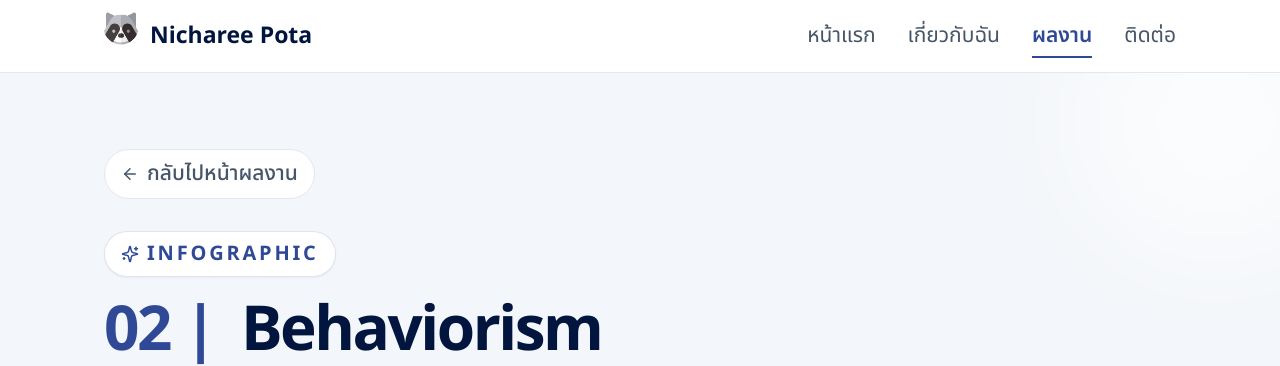
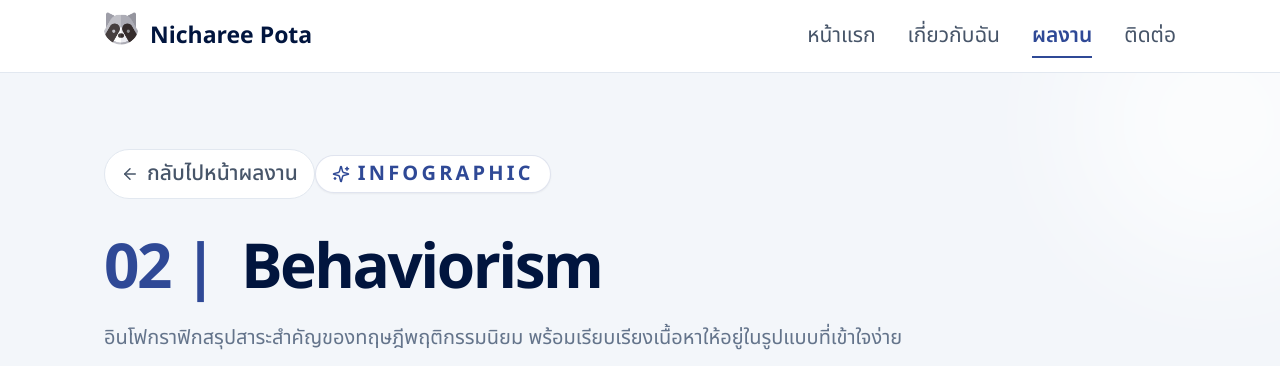
Before and after one commit to wachirapong-n/Pota-portfolio, a Next.js app: page /works/behaviorism in a window 1280 px wide. Shown: the top 366 px of the page. Built offline with nearby package versions, Linux system fonts and the light colour scheme.

Commit message:
refactor

```diff
--- a/app/about/page.tsx
+++ b/app/about/page.tsx
@@ -1,4 +1,4 @@
-import { Sparkles, Target, UserRound } from "lucide-react";
+import { Target, UserRound } from "lucide-react";
 import {
   aboutGoal,
   gridItemsInterested,
@@ -8,6 +8,7 @@ import {
 import ScrollReveal from "@/components/about/scroll-reveal";
 import AboutGrid from "@/components/about/about-grid";
 import DecoratedImage from "@/components/shared/decorated-image";
+import SectionLabel from "@/components/shared/section-label";
 
 export default function AboutPage() {
   return (
@@ -19,9 +20,7 @@ export default function AboutPage() {
         />
         <div className="relative mx-auto grid w-full max-w-[1120px] items-center gap-12 px-6 md:grid-cols-[1fr_0.82fr] md:gap-16 max-sm:px-[18px]">
           <ScrollReveal direction="left">
-            <p className="mb-5 inline-flex items-center gap-2 rounded-full border uppercase border-primary/15 bg-white px-4 py-2 text-xl font-bold tracking-[0.16em] text-primary shadow-sm">
-              <Sparkles size={18} aria-hidden="true" /> GET TO KNOW
-            </p>
+            <SectionLabel className="mb-5 uppercase">GET TO KNOW</SectionLabel>
             <h1 className="max-w-[650px] text-[clamp(38px,6vw,64px)] font-bold leading-[1.2] tracking-[-0.04em] text-ink">
               ABOUT
               <span className="mt-1  text-primary"> ME</span>
--- a/app/contact/page.tsx
+++ b/app/contact/page.tsx
@@ -1,9 +1,10 @@
 import type { Metadata } from "next";
-import { ExternalLink, MapPin, Sparkles } from "lucide-react";
+import { ExternalLink, MapPin } from "lucide-react";
 import { profile } from "@/data/profile";
 import { ContactForm } from "@/components/contact/contact-form";
 import ScrollReveal from "@/components/about/scroll-reveal";
 import DecoratedImage from "@/components/shared/decorated-image";
+import SectionLabel from "@/components/shared/section-label";
 
 export const metadata: Metadata = {
   title: "Contact",
@@ -17,9 +18,7 @@ export default function ContactPage() {
       <section className="bg-mist py-[76px] max-md:pt-[54px]">
         <div className={container}>
           <ScrollReveal direction="left">
-            <p className="mb-5 inline-flex items-center gap-2 rounded-full border border-primary/15 uppercase bg-white px-4 py-2 text-xl font-bold tracking-[.16em] text-primary shadow-sm">
-              <Sparkles size={18} aria-hidden="true" /> Start a conversation
-            </p>
+            <SectionLabel className="mb-5 uppercase">Start a conversation</SectionLabel>
             <h1 className="mt-3 mb-4 text-[clamp(40px,6vw,62px)] font-bold tracking-[-.05em]">
               Contact <span className="mt-1  text-primary"> Me</span>
             </h1>
--- a/app/page.tsx
+++ b/app/page.tsx
@@ -1,10 +1,11 @@
 import Link from "next/link";
-import { ArrowRight, User, Layers3, Mail, Sparkles, Heart } from "lucide-react";
+import { ArrowRight, User, Layers3, Mail, Heart } from "lucide-react";
 import { profile } from "@/data/profile";
 import { previewProjects, projects } from "@/data/projects";
 import { ProjectCard } from "@/components/works/project-card";
 import Image from "next/image";
 import ScrollReveal from "@/components/about/scroll-reveal";
+import SectionLabel from "@/components/shared/section-label";
 
 const paths = [
   {
@@ -49,9 +50,7 @@ export default function Home() {
           className={`${container} relative grid min-h-[570px] grid-cols-[1.15fr_.85fr] items-center gap-[60px] py-[76px] max-md:grid-cols-1 max-md:gap-12 max-md:py-14`}
         >
           <ScrollReveal direction="left">
-            <p className="inline-flex items-center gap-2 rounded-full border border-primary/15 bg-white px-4 py-2 text-xl font-bold tracking-[.16em] text-primary shadow-sm">
-              <Sparkles size={18} aria-hidden="true" /> WELCOME
-            </p>
+            <SectionLabel>WELCOME</SectionLabel>
             <h1 className="mt-6 text-[clamp(42px,7vw,76px)] font-bold leading-[1.1] tracking-[-.055em]">
               E-Portfolio
               <br />
--- a/app/works/[slug]/page.tsx
+++ b/app/works/[slug]/page.tsx
@@ -11,11 +11,11 @@ import {
   Shapes,
   Tag,
   Wrench,
-  Sparkles,
 } from "lucide-react";
 import { projects } from "@/data/projects";
 import ProjectMediaGallery from "@/components/works/project-media-gallery";
 import ScrollReveal from "@/components/about/scroll-reveal";
+import SectionLabel from "@/components/shared/section-label";
 
 export function generateStaticParams() {
   return projects.map((project) => ({ slug: project.slug }));
@@ -117,9 +117,9 @@ export default async function ProjectDetail({
             >
               <ArrowLeft size={18} aria-hidden="true" /> กลับไปหน้าผลงาน
             </Link>
-            <div className="mb-4 flex w-fit items-center gap-2 rounded-full border border-primary/15 bg-white px-4 py-2 text-xl font-bold uppercase tracking-[.14em] text-primary shadow-sm">
-              <Sparkles size={18} aria-hidden="true" /> {project.category}
-            </div>
+            <SectionLabel className="mb-4 uppercase tracking-[.14em]">
+              {project.category}
+            </SectionLabel>
             <h1 className="mb-4 max-w-[1080px] text-[clamp(36px,6vw,62px)] font-bold leading-tight tracking-[-.04em]">
               <span className="mr-3 text-primary">{project.number} | </span>
               {project.title}
--- a/app/works/page.tsx
+++ b/app/works/page.tsx
@@ -2,7 +2,7 @@ import type { Metadata } from "next";
 import { projects } from "@/data/projects";
 import { ProjectCard } from "@/components/works/project-card";
 import ScrollReveal from "@/components/about/scroll-reveal";
-import { Sparkles } from "lucide-react";
+import SectionLabel from "@/components/shared/section-label";
 
 export const metadata: Metadata = {
   title: "Works",
@@ -20,9 +20,7 @@ export default function WorksPage() {
         />
         <div className={`${container} relative`}>
           <ScrollReveal direction="left">
-            <p className="mb-5 inline-flex items-center gap-2 rounded-full border border-primary/15 bg-white px-4 py-2 text-xl font-bold tracking-[.16em] text-primary shadow-sm">
-              <Sparkles size={18} aria-hidden="true" /> SELECTED WORK
-            </p>
+            <SectionLabel className="mb-5">SELECTED WORK</SectionLabel>
             <h1 className="mt-3 mb-4 text-[clamp(40px,6vw,62px)] font-bold leading-tight tracking-[-.05em]">
               My <span className="mt-1  text-primary"> Works</span>
             </h1>
--- /dev/null
+++ b/components/shared/section-label.tsx
@@ -0,0 +1,18 @@
+import type { ReactNode } from "react";
+import { Sparkles } from "lucide-react";
+
+type SectionLabelProps = {
+  children: ReactNode;
+  className?: string;
+};
+
+export default function SectionLabel({ children, className = "" }: SectionLabelProps) {
+  return (
+    <p
+      className={`inline-flex w-fit items-center gap-2 rounded-full border border-primary/15 bg-white px-4 py-2 text-xl font-bold tracking-[.16em] text-primary shadow-sm ${className}`}
+    >
+      <Sparkles className="shrink-0" size={18} aria-hidden="true" />
+      <span className="leading-none">{children}</span>
+    </p>
+  );
+}
```
